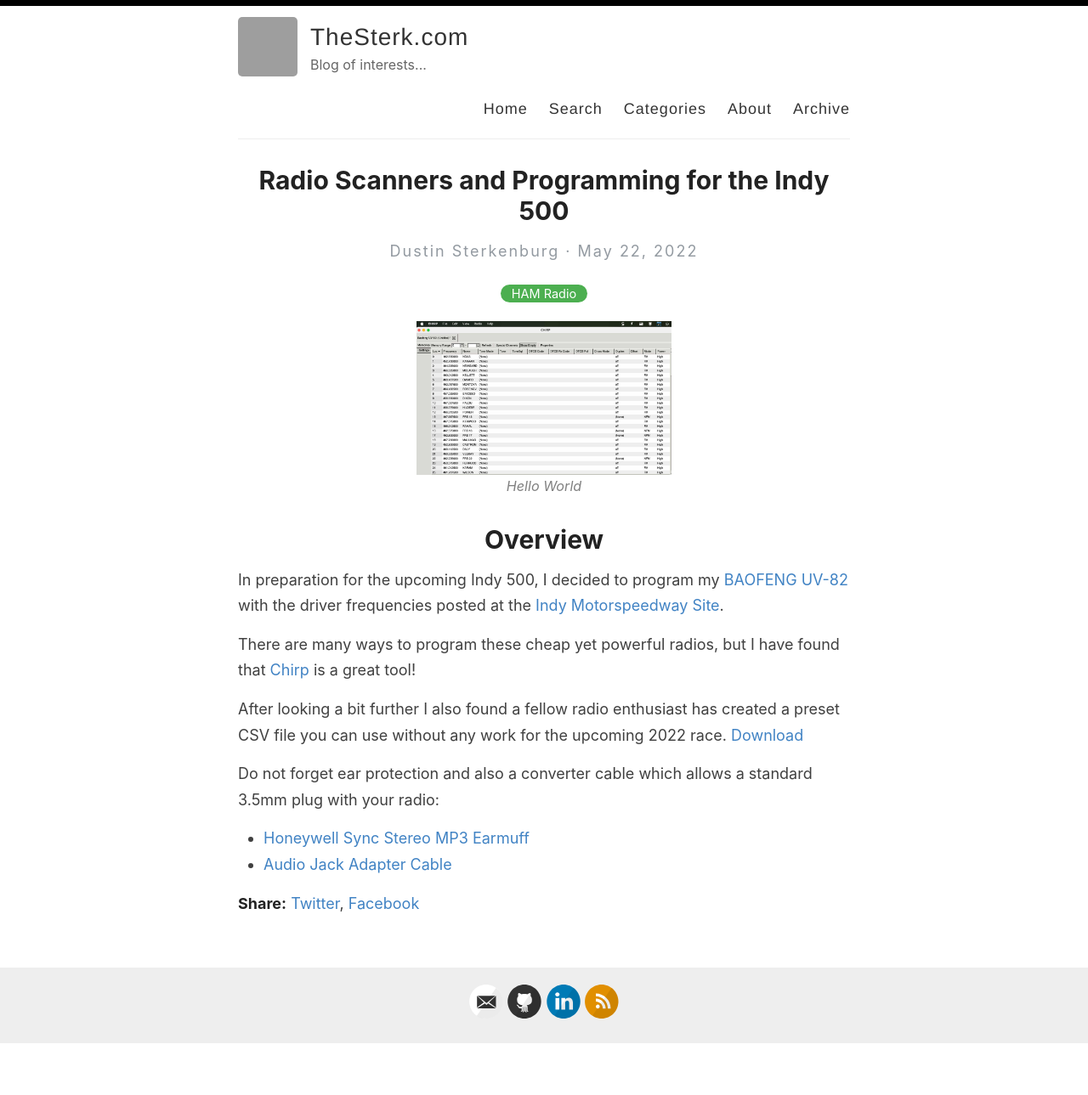
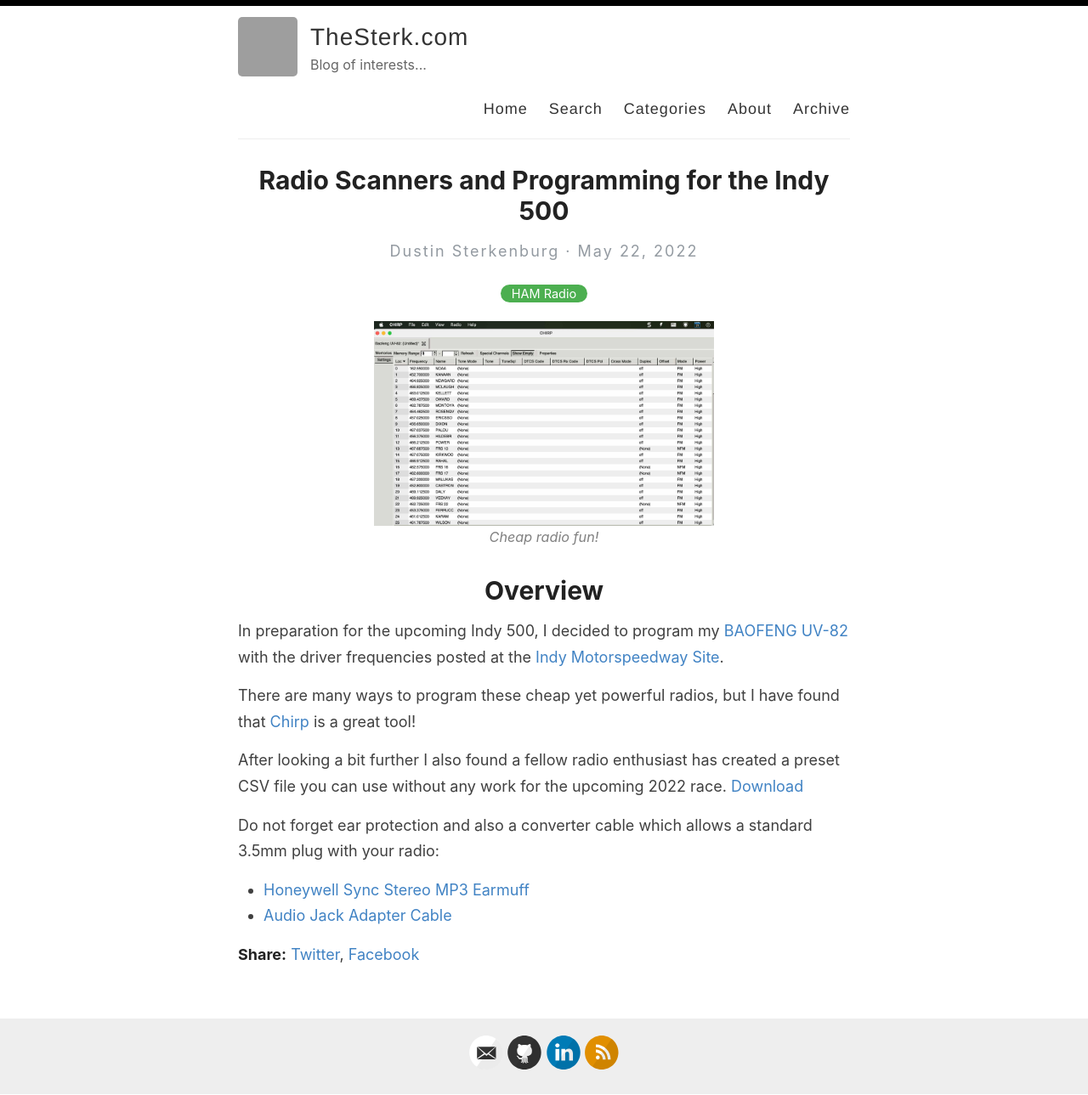
Before and after one commit to dustinsterk/dustinsterk.github.io, a Jekyll site: the page built from _posts/2022-05-22-Chirp-HAM-Scanners.md, in a window 1280 px wide. Shown: the whole page at 85% size. Built offline with Jekyll 4.4.1, drawn with Linux system fonts in a browser that asks for light colours; our own code applies the rules of GitHub Pages for plain Markdown files; comment, search, counter and statistics services are not loaded; before the commit the page ends 1229 px from its top, so only the background shows below that; grey boxes are pictures that could not be loaded.

Commit message:
Update 2022-05-22-Chirp-HAM-Scanners.md

```diff
--- a/_posts/2022-05-22-Chirp-HAM-Scanners.md
+++ b/_posts/2022-05-22-Chirp-HAM-Scanners.md
@@ -5,8 +5,8 @@
 categories: [HAM Radio]
 published: true
 ---
-<img src="../images/Chirp.jpg" alt="" width="300    "/>
-Hello World
+<img src="../images/Chirp.jpg" alt="" width="400    "/>
+Cheap radio fun!
 {:style="color:gray;font-style:italic;font-size:90%;text-align:center;"}
 
 # Overview
```
